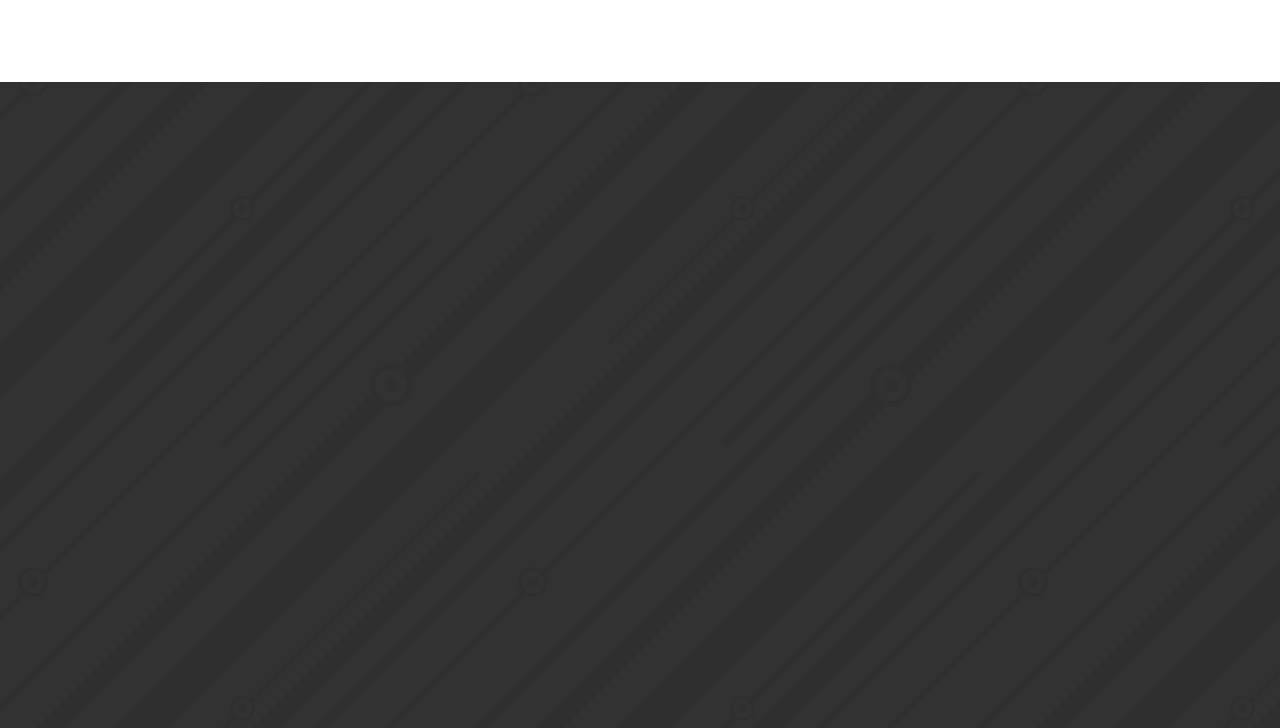
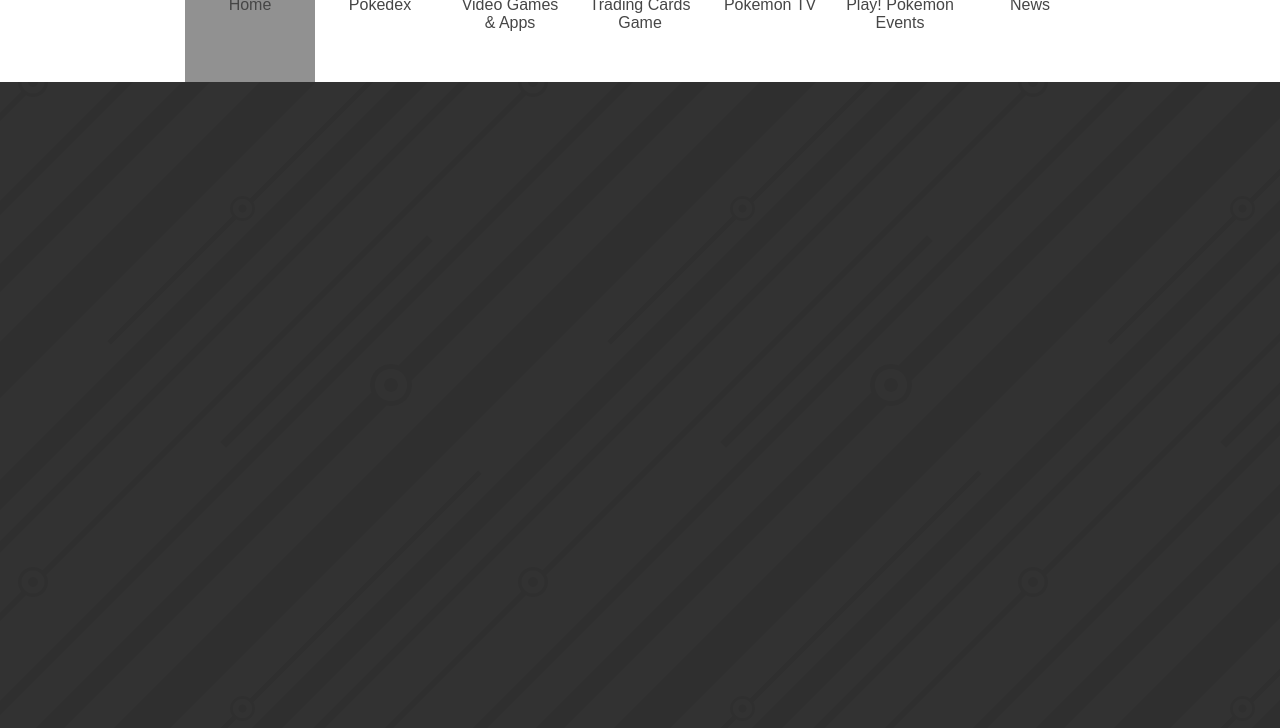
Before and after one commit to mobeen-asif/Pokemon-Clone, a plain HTML site: page index.html in a window 1280 px wide. Shown: the part 72-800 px from the top of the page. Drawn offline with Linux system fonts and the light colour scheme; a web font is replaced by a local one.

Commit message:
bottom navbar started.

```diff
--- a/index.html
+++ b/index.html
@@ -20,7 +20,17 @@
         </div>
     </header>
     <section class="navbar-second">
-        <div class="container-navbar"></div>
+        <div class="container-navbar">
+            <ul>
+                <li><a href=""><img src="" alt="">Home</a></li>
+                <li><a href=""><img src="" alt="">Pokedex</a></li>
+                <li><a href=""><img src="" alt="">Video Games & Apps</a></li>
+                <li><a href=""><img src="" alt="">Trading Cards Game</a></li>
+                <li><a href=""><img src="" alt="">Pokemon TV</a></li>
+                <li><a href=""><img src="" alt="">Play! Pokemon Events</a></li>
+                <li><a href=""><img src="" alt="">News</a></li>
+            </ul>
+        </div>
     </section>
 </body>
 </html>
--- a/style.css
+++ b/style.css
@@ -39,6 +39,7 @@ body{
 .container-navbar{
     max-width: 931px;
     width: 100%;
+    height: 100%;
     margin: 0 auto;
 }
 
@@ -83,3 +84,28 @@ height: 100%;
     height: 92px;
     width: 100%;
 }
+.navbar-second .container-navbar ul{
+    display: flex;
+    justify-content: center;
+    align-items: center;
+    height: 100%;
+    text-align: center;
+}
+.navbar-second .container-navbar ul li{
+    list-style: none;
+    padding: 6px 10px;
+    display: flex;
+    justify-content: center;
+    align-items: center;
+    width: 130px;
+    height: 100%;
+}
+.navbar-second .container-navbar ul li a{
+    height: 100%;
+    text-decoration: none;
+    color: #464646;
+}
+.navbar-second .container-navbar ul li:first-child{
+    color: #fff;
+    background-color: #919191;
+}
```
